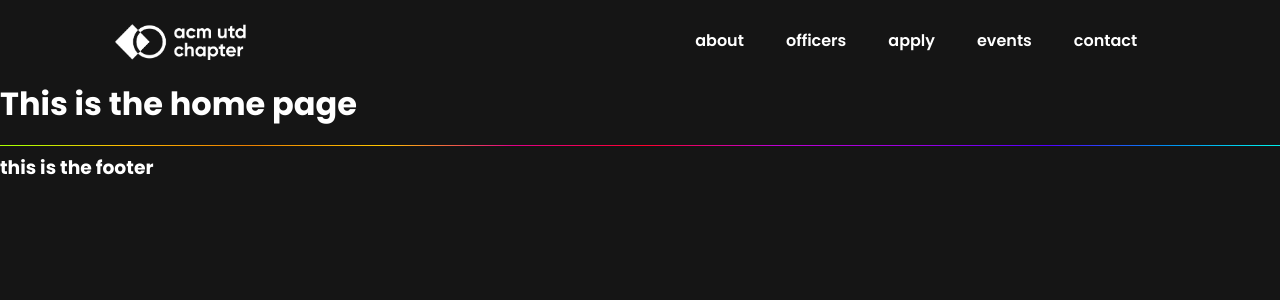
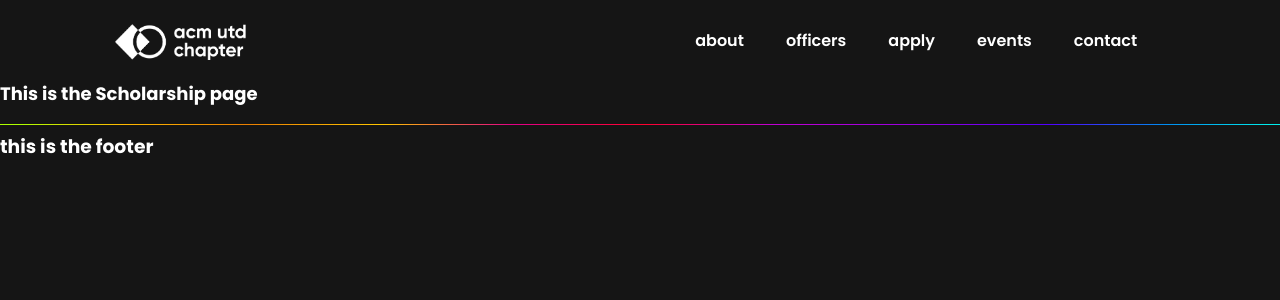
Before and after one commit to acmutd/acm-website, a React (Create React App) app: page / in a window 1280 px wide. Shown: the top 300 px of the page. Built offline with nearby package versions, Linux system fonts and the light colour scheme.

Commit message:
Scholarship Page set up

```diff
--- a/src/App.js
+++ b/src/App.js
@@ -8,6 +8,7 @@ import Apply from './components/Pages/Apply';
 import Contact from './components/Pages/Contact';
 import Events from './components/Pages/Events';
 import Officers from './components/Pages/Officers';
+import Scholarship from './components/Pages/Scholarship';
 
 
 function App() {
@@ -16,7 +17,7 @@ function App() {
       <Navbar/>
 
       {/* just change this to switch between pages */}
-      <Home/>
+      <Scholarship/>
 
       <Footer/>
     </div>
--- /dev/null
+++ b/src/components/Pages/Scholarship.css
@@ -0,0 +1,4 @@
+.header{
+    font-size: large;
+    color: white;
+}
--- /dev/null
+++ b/src/components/Pages/Scholarship.js
@@ -0,0 +1,12 @@
+import React from 'react';
+import './Scholarship.css';
+
+export default function Scholarship() {
+  return (
+    <div>
+        <h1 className='header'>This is the Scholarship page</h1>
+
+
+    </div>
+  )
+}
```
